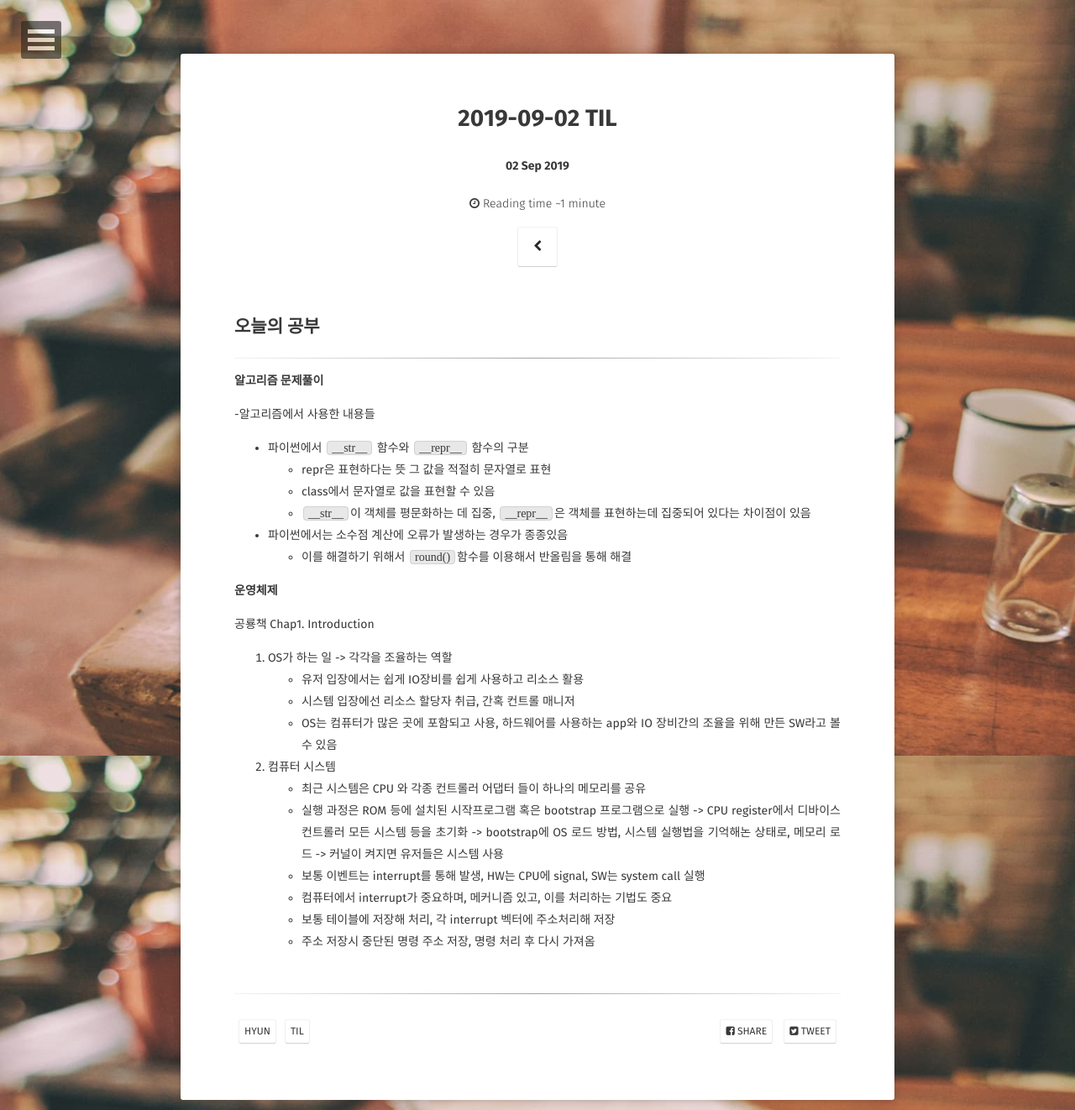
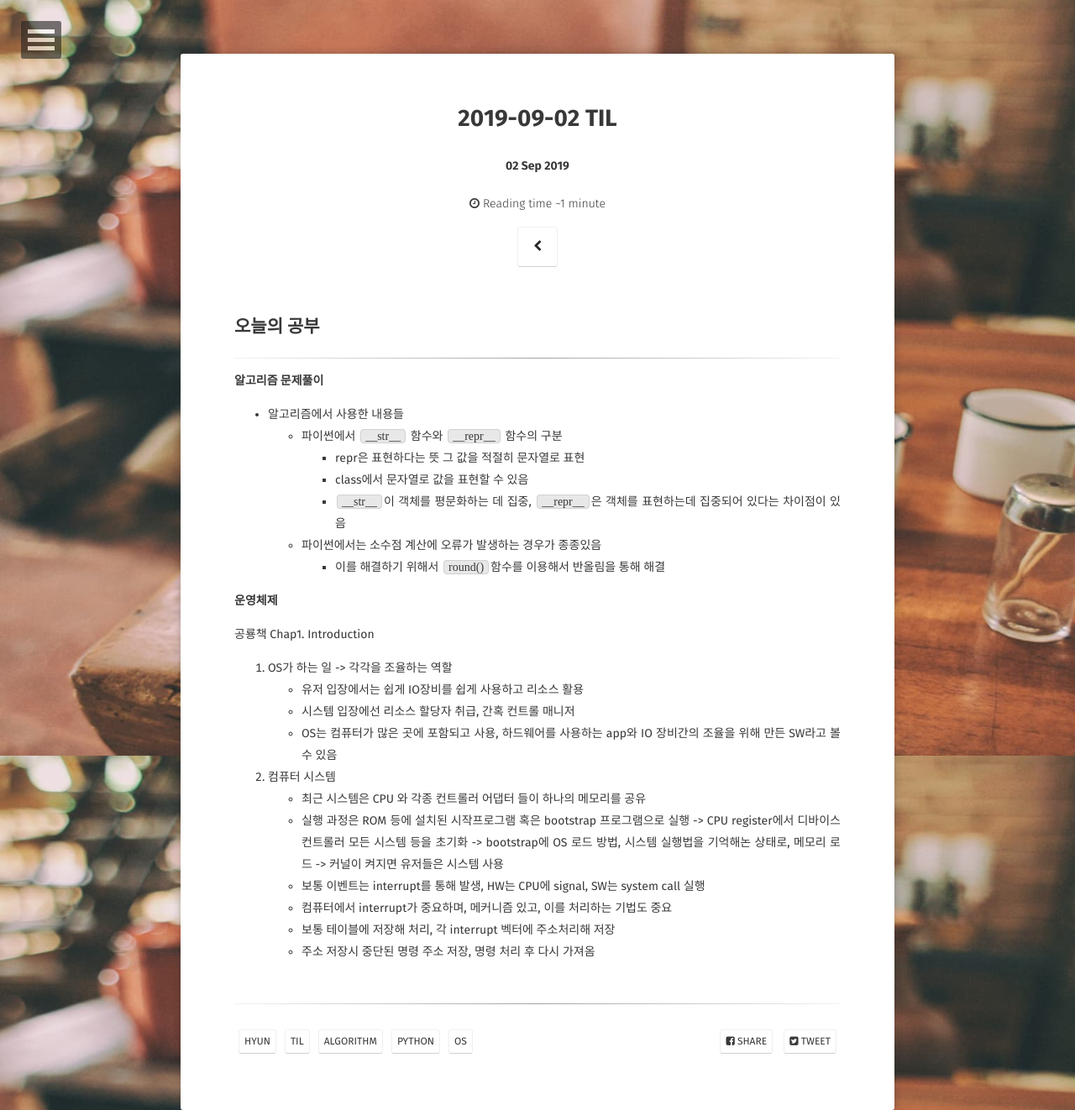
Before and after one commit to smilelife12/smilelife12.github.io, a Jekyll site: the page built from _posts/2019-09-02-TIL.md, in a window 1280 px wide. Shown: the whole page at 84% size. Built offline with Jekyll 4.4.1, drawn with Linux system fonts in a browser that asks for light colours; some web fonts are replaced.

Commit message:
Update 2019-09-02-TIL.md

```diff
--- a/_posts/2019-09-02-TIL.md
+++ b/_posts/2019-09-02-TIL.md
@@ -6,6 +6,9 @@ excerpt: "TIL"
 tag:
 - Hyun
 - TIL
+- Algorithm
+- Python
+- OS
 comments: false
 ---
 
@@ -14,7 +17,7 @@ comments: false
 
 **알고리즘 문제풀이**
 
--알고리즘에서 사용한 내용들
+- 알고리즘에서 사용한 내용들
   - 파이썬에서 ``__str__`` 함수와 ``__repr__`` 함수의 구분
     - repr은 표현하다는 뜻 그 값을 적절히 문자열로 표현
     - class에서 문자열로 값을 표현할 수 있음
```
